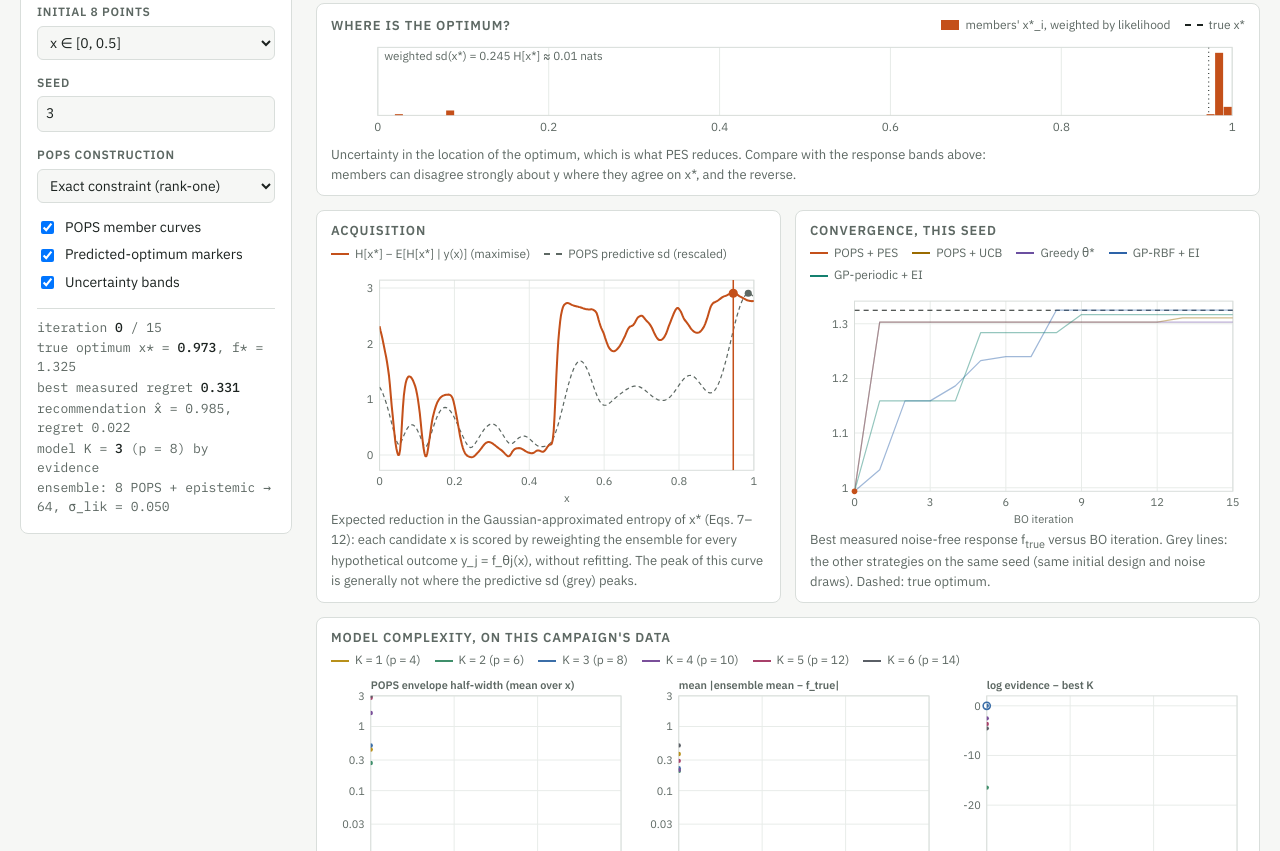
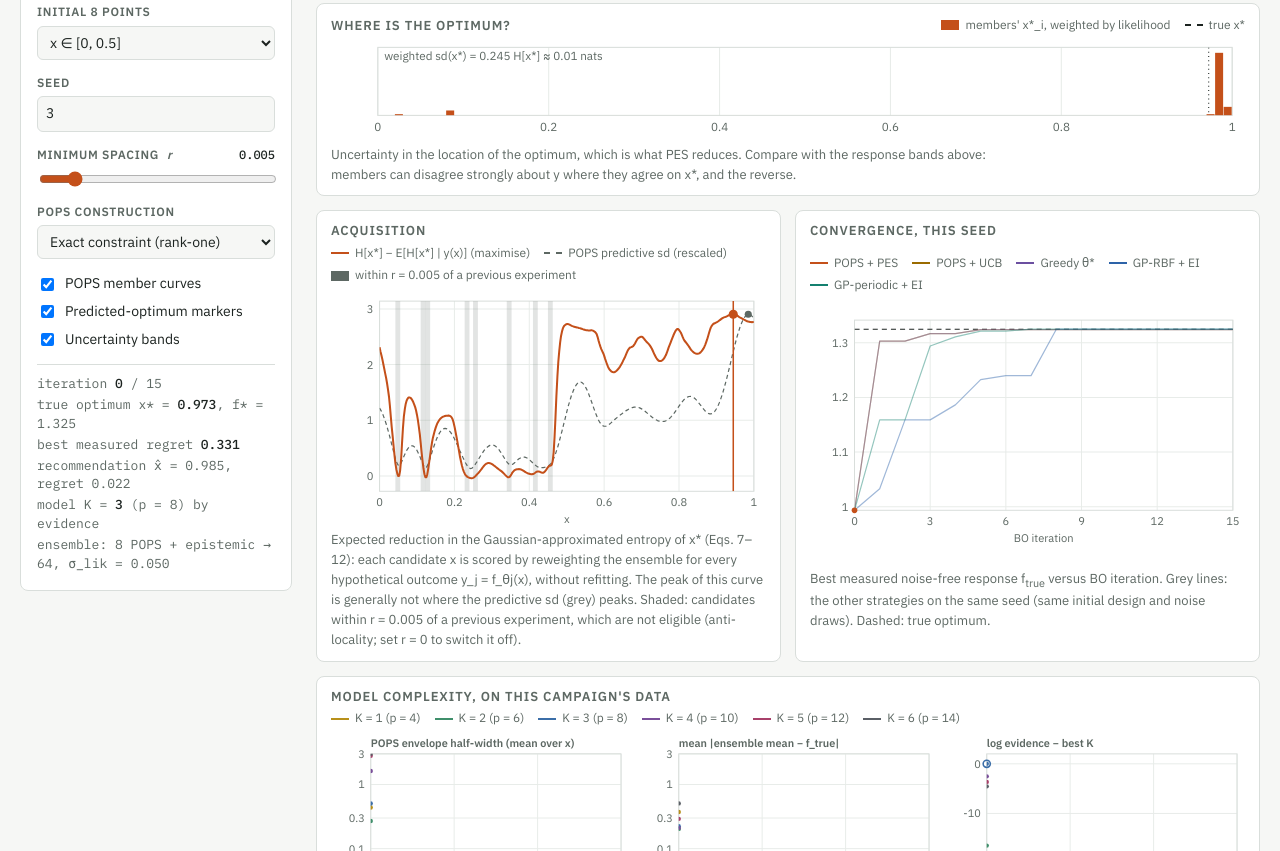
Before and after one commit to tomswinburne/pops-bo, a plain HTML site: page examples/pops_bo_web/index.html in a window 1280 px wide. Shown: the part 733-1584 px from the top of the page. Drawn offline with Linux system fonts and the light colour scheme.

Commit message:
Add minimum-spacing (anti-locality) rule for the next experiment
Candidates within r of a previous experiment are ineligible for every
strategy (default r = 0.005, two grid cells); the recommendation is
unaffected. Removes repeated sampling (72-88% of POPS/greedy steps before).
UI slider and exclusion shading; spacing ablation in validate.js.

Co-Authored-By: Claude Opus 5.5 <noreply@anthropic.com>
Claude-Session: https://claude.ai/code/session_0123hYceF6DAYmUixiyk9TxN

```diff
--- a/examples/pops_bo_web/index.html
+++ b/examples/pops_bo_web/index.html
@@ -191,6 +191,10 @@ footer { font-size: 13px; color: var(--muted); border-top: 1px solid var(--rule)
   <div class="ctl">
     <label for="seed">Seed</label>
     <input id="seed" type="number" min="1" max="9999" step="1" value="3">
+  </div>
+  <div class="ctl">
+    <label for="spacing">Minimum spacing <span class="sym">r</span> <output id="spacingOut">0.005</output></label>
+    <input id="spacing" type="range" min="0" max="0.04" step="0.005" value="0.005">
   </div>
   <div class="ctl">
     <label for="variant">POPS construction</label>
@@ -392,6 +396,7 @@ const cfgFromUI = () => ({
   popsVariant: $('variant').value,
   K: $('kauto').checked ? 'auto' : +$('kslider').value,
   epistemic: $('epi').checked,
+  minSpacing: +$('spacing').value,
   iters: ITERS, grid: GRID,
 });
 let S = null, P = null, ghosts = {}, ghostTimer = null;
@@ -524,14 +529,25 @@ function drawAcq() {
     p.dot(GRID[ig], hi, 3.5, { fill: css('--muted') });
     items.push(['POPS predictive sd (rescaled)', css('--muted'), 'dash']);
   }
+  if (P.minSpacing > 0) {
+    // shade candidates excluded by the minimum-spacing rule
+    let g0 = -1;
+    for (let g = 0; g <= GRID.length; g++) {
+      const ex = g < GRID.length && !P.eligible[g];
+      if (ex && g0 < 0) g0 = g;
+      if (!ex && g0 >= 0) { el('rect', { x: p.X(GRID[g0]) - 1, y: p.m.t, width: Math.max(2, p.X(GRID[g - 1]) - p.X(GRID[g0]) + 2), height: p.H - p.m.t - p.m.b, fill: css('--muted'), 'fill-opacity': 0.18 }, p.body); g0 = -1; }
+    }
+    items.push([`within r = ${P.minSpacing} of a previous experiment`, css('--muted'), 'band']);
+  }
   p.line(GRID, a, { stroke: col, 'stroke-width': 2 });
   if (S.t < ITERS) { p.vline(P.xNext, { stroke: css('--next'), 'stroke-width': 1.5 }); p.dot(P.xNext, a[P.next], 4.5, { fill: css('--next'), top: true }); }
   legend($('legAcq'), items);
   let cap = '';
-  if (P.pes) cap = `Expected reduction in the Gaussian-approximated entropy of x* (Eqs. 7–12): each candidate x is scored by reweighting the ensemble for every hypothetical outcome y_j = f_θj(x), without refitting. ` + (P.tieBreak ? 'All members agree on x* to within the ε resolution, so the information gain is below threshold and the highest predicted mean is measured instead.' : 'The peak of this curve is generally not where the predictive sd (grey) peaks.');
-  else if (c.strategy === 'greedy') cap = 'Greedy measures the maximum of the single least-squares fit θ*. It uses no uncertainty, so it can keep re-measuring the same point.';
+  if (P.pes) cap = `Expected reduction in the Gaussian-approximated entropy of x* (Eqs. 7–12): each candidate x is scored by reweighting the ensemble for every hypothetical outcome y_j = f_θj(x), without refitting. ` + (P.tieBreak ? 'All members agree on x* to within the ε resolution, so the information gain is below threshold and the highest predicted mean among eligible candidates is measured instead.' : 'The peak of this curve is generally not where the predictive sd (grey) peaks.');
+  else if (c.strategy === 'greedy') cap = 'Greedy measures the maximum of the single least-squares fit θ*. It uses no uncertainty; with r = 0 it re-measures the same point indefinitely.';
   else if (c.strategy === 'pops-ucb') cap = 'Control: optimism on predicted response, POPS mean + 2·sd. Uses the same ensemble as PES, but targets response variance rather than x* entropy.';
   else cap = 'Expected improvement over the best posterior mean at the measured points (noisy-EI plug-in), ξ = 0.01·std(y).';
+  if (P.minSpacing > 0) cap += ` Shaded: candidates within r = ${P.minSpacing} of a previous experiment, which are not eligible (anti-locality; set r = 0 to switch it off).`;
   $('capAcq').textContent = cap;
 }
 
@@ -727,7 +743,8 @@ for (const s of ORDER) { const o = document.createElement('option'); o.value = s
 sel.value = 'pops-pes';
 $('delta').addEventListener('input', () => { $('deltaOut').textContent = (+$('delta').value).toFixed(2); });
 $('rho').addEventListener('input', () => { $('rhoOut').textContent = (+$('rho').value).toFixed(2); });
-['strategy', 'delta', 'rho', 'period', 'noise', 'region', 'seed', 'variant', 'kslider', 'kauto', 'epi'].forEach(id => $(id).addEventListener('change', reset));
+$('spacing').addEventListener('input', () => { $('spacingOut').textContent = (+$('spacing').value).toFixed(3); });
+['strategy', 'delta', 'rho', 'period', 'noise', 'region', 'seed', 'variant', 'kslider', 'kauto', 'epi', 'spacing'].forEach(id => $(id).addEventListener('change', reset));
 const syncK = () => { $('kOut').textContent = $('kauto').checked ? 'auto' : $('kslider').value; $('kslider').disabled = $('kauto').checked;
   $('kBox').classList.toggle('dim', $('strategy').value.startsWith('gp')); };
 ['kslider', 'kauto', 'strategy'].forEach(id => $(id).addEventListener('input', syncK)); syncK();
--- a/examples/pops_bo_web/pops_bo.js
+++ b/examples/pops_bo_web/pops_bo.js
@@ -459,6 +459,18 @@
     const grid = cfg.grid; let s = cfg.strategy;
     if (s === 'pops-pes-raw') { cfg = { ...cfg, eps: (grid[1] - grid[0]) ** 2 / 12, gainTol: 0 }; s = 'pops-pes'; }
     const out = { strategy: s };
+    // Anti-locality: candidates closer than r = minSpacing to any previous experiment are not
+    // eligible for the NEXT experiment (the recommendation x_hat is unaffected). A repeat
+    // measurement only re-averages noise; under misspecification the nearby points carry the
+    // information the model cannot represent. Falls back to all candidates if none are eligible.
+    const r = cfg.minSpacing != null ? cfg.minSpacing : 0.005;
+    const eligible = new Uint8Array(grid.length).fill(1);
+    if (r > 0) {
+      for (let g = 0; g < grid.length; g++) for (const x of xs) if (Math.abs(grid[g] - x) < r) { eligible[g] = 0; break; }
+      if (!eligible.some(v => v)) eligible.fill(1);
+    }
+    const pick = a => { let b = -1; for (let g = 0; g < a.length; g++) if (eligible[g] && (b < 0 || a[g] > a[b])) b = g; return b; };
+    out.eligible = eligible; out.minSpacing = r;
     if (s.startsWith('pops') || s === 'greedy') {
       const lam = cfg.lambda != null ? cfg.lambda : defaultLambda(cfg.noise, cfg.tau);
       let K = cfg.K || 1;
@@ -473,13 +485,13 @@
       out.mean = stats.mean;
       if (s === 'greedy') {
         out.acq = thetaCurve; out.acqLabel = 'f_θ*(x) (maximise)';
-        out.next = argmax(thetaCurve);
-        out.predOpt = out.next;
+        out.next = pick(thetaCurve);
+        out.predOpt = argmax(thetaCurve);
       } else if (s === 'pops-ucb') {
         const beta = cfg.ucbBeta != null ? cfg.ucbBeta : 2;
         out.acq = Float64Array.from(stats.mean, (m, g) => m + beta * stats.sd[g]);
         out.acqLabel = 'mean + ' + beta + '·sd (maximise)';
-        out.next = argmax(out.acq);
+        out.next = pick(out.acq);
         out.predOpt = argmax(stats.mean);
       } else {
         // eps: variance floor = squared resolution at which we care about x* (default 0.01^2)
@@ -488,17 +500,17 @@
         out.pes = pes;
         out.acq = pes.gain; out.acqLabel = 'H[x*] − E[H[x*] | y(x)]  (maximise)';
         let mx = -Infinity, mn = Infinity;
-        for (const v of pes.gain) { if (v > mx) mx = v; if (v < mn) mn = v; }
+        for (let g = 0; g < grid.length; g++) if (eligible[g]) { const v = pes.gain[g]; if (v > mx) mx = v; if (v < mn) mn = v; }
         out.predOpt = argmax(stats.mean);
         // Converged / tied: every member agrees on x* to within the resolution eps, so no
         // candidate is informative -> exploit the highest predicted mean.
         const tol = cfg.gainTol != null ? cfg.gainTol : 0.05;
-        if (mx - mn < 1e-9 || mx < tol) { out.next = out.predOpt; out.tieBreak = true; }
+        if (mx - mn < 1e-9 || mx < tol) { out.next = pick(stats.mean); out.tieBreak = true; }
         else {
           // ties within tolerance: highest predicted mean among the top acquisition values
           let best = -1;
           for (let g = 0; g < grid.length; g++) {
-            if (pes.gain[g] >= mx - 1e-9 && (best < 0 || stats.mean[g] > stats.mean[best])) best = g;
+            if (eligible[g] && pes.gain[g] >= mx - 1e-9 && (best < 0 || stats.mean[g] > stats.mean[best])) best = g;
           }
           out.next = best;
         }
@@ -513,9 +525,9 @@
       const ei = expectedImprovement(pred, inc, xi);
       out.gp = gp; out.pred = pred; out.mean = pred.mean;
       out.acq = ei; out.acqLabel = 'expected improvement (maximise)';
-      out.next = argmax(ei);
       out.predOpt = argmax(pred.mean);
-      if (Math.max(...ei) < 1e-12) out.next = out.predOpt;
+      out.next = pick(ei);
+      if (ei[out.next] < 1e-12) out.next = pick(pred.mean);
     }
     out.xNext = grid[out.next];
     out.xPredOpt = grid[out.predOpt];
```
Also changed, not shown: examples/pops_bo_web/validate.js (+28 -5 lines).
